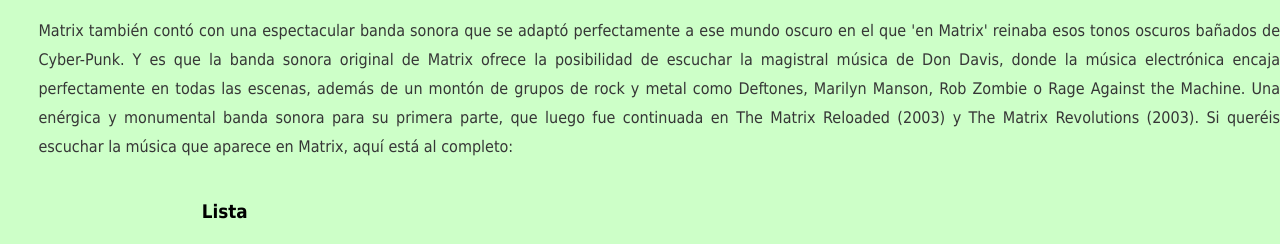
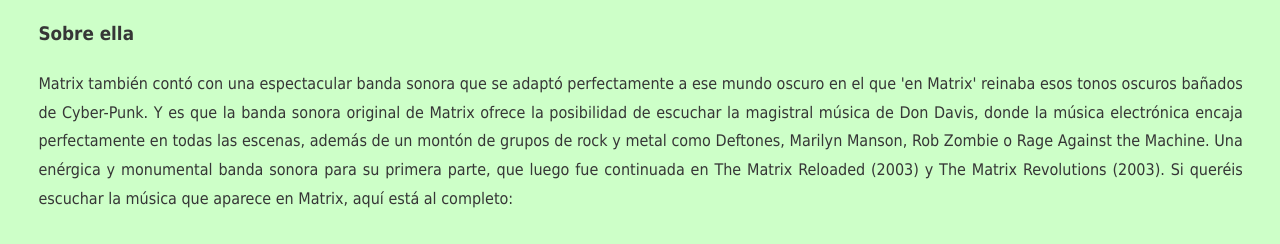
Before and after one commit to UO265181/practica-sew, a plain HTML site: page bandasonora.html in a window 1280 px wide. Shown: the part 552-796 px from the top of the page. Drawn offline with Linux system fonts and the light colour scheme.

Commit message:
Add files via upload

```diff
--- a/bandasonora.html
+++ b/bandasonora.html
@@ -36,6 +36,7 @@
     <main>
         <h2>Banda Sonora</h2>
         <section>
+            <h3>Sobre ella</h3>
             <p>
                 Matrix también contó con una espectacular banda sonora que se adaptó perfectamente a ese mundo oscuro en el que 'en Matrix' reinaba esos tonos oscuros bañados de Cyber-Punk. Y es que la banda sonora original de Matrix ofrece la posibilidad de escuchar
                 la magistral música de Don Davis, donde la música electrónica encaja perfectamente en todas las escenas, además de un montón de grupos de rock y metal como Deftones, Marilyn Manson, Rob Zombie o Rage Against the Machine. Una enérgica y
--- a/layout.css
+++ b/layout.css
@@ -40,3 +40,10 @@ footer {
     display: block;
     margin: 0 auto;
 }
+
+
+/*Especificidad 0 0 1*/
+
+p {
+    margin-right: 3%;
+}
```
